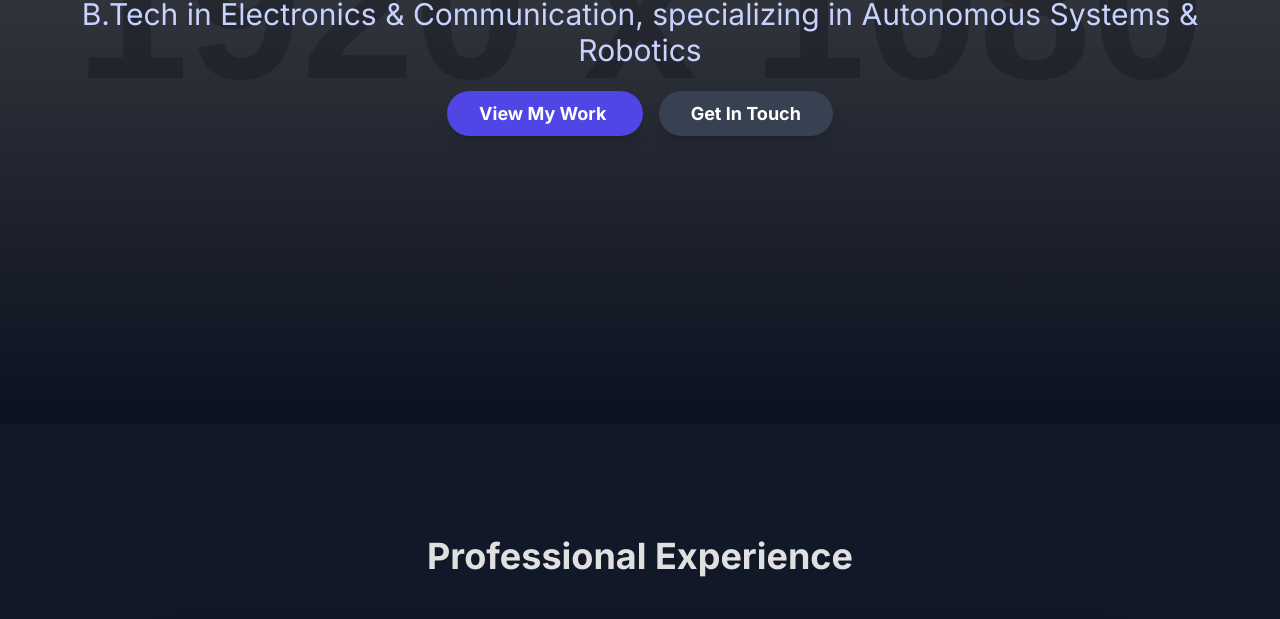
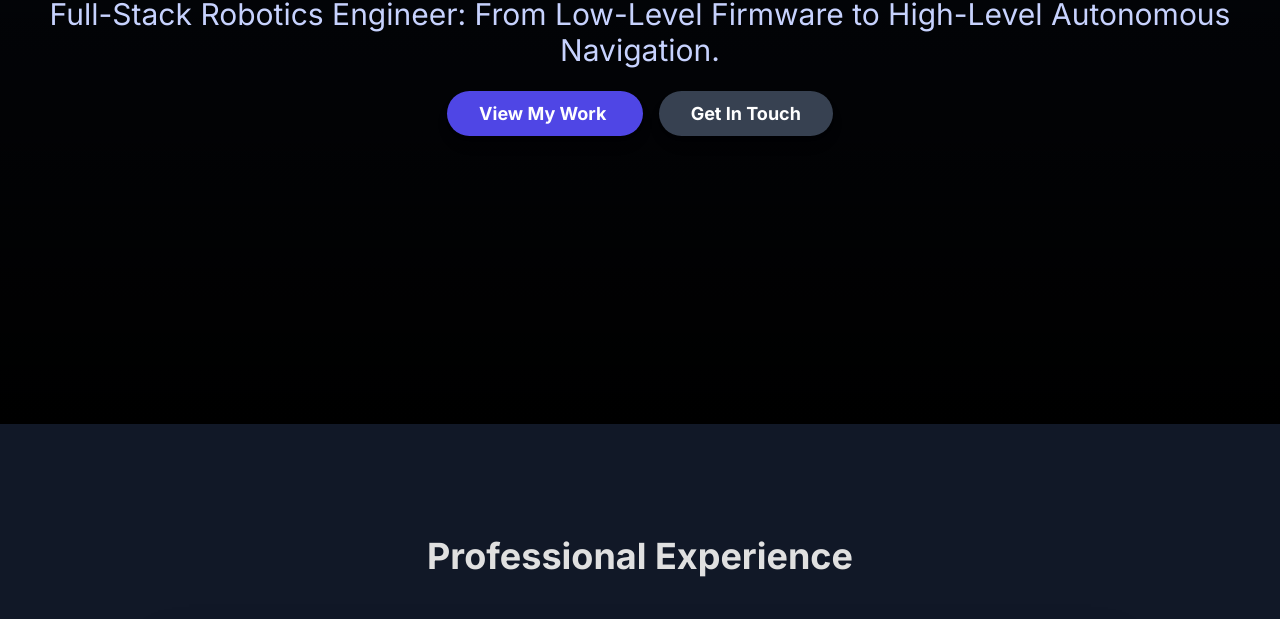
Before and after one commit to sudhanshur555/Portfolio, a plain HTML site: page index.html in a window 1280 px wide. Shown: the part 441-1060 px from the top of the page. Drawn offline with nearby package versions, Linux system fonts and the light colour scheme; placeholder pictures from the web are drawn by us.

Commit message:
Fixed github logo and background theme

```diff
--- a/index.html
+++ b/index.html
@@ -19,8 +19,8 @@
         }
         .hero-bg {
             background-color: #0B1120;
-            background-image: linear-gradient(180deg, rgba(0,0,0,0.6) 0%, #0B1120 100%),
-                              url('https://placehold.co/1920x1080/0B1120/E0E0E0?text=Robotics+Banner');
+            background-image: linear-gradient(180deg, rgba(0,0,0,0.6) 0%, #000000 100%),
+                              url('');
             background-size: cover;
             background-position: center;
             background-attachment: fixed;
@@ -115,7 +115,7 @@
                     Hi, I'm Sudhanshu Ranjan
                 </h1>
                 <p class="text-xl md:text-3xl font-light mb-8 text-indigo-200">
-                    B.Tech in Electronics & Communication, specializing in Autonomous Systems & Robotics
+                    Full-Stack Robotics Engineer: From Low-Level Firmware to High-Level Autonomous Navigation.
                 </p>
                 <div class="space-x-4">
                     <a href="#projects" class="btn-primary text-white font-bold py-3 px-8 rounded-full text-lg shadow-lg">
@@ -291,7 +291,7 @@
                     </a>
                     <!-- GitHub -->
                     <a href="https://github.com/sudhanshur555" target="_blank" rel="noopener noreferrer" class="text-gray-400 hover:text-indigo-400 transition-colors" title="GitHub">
-                        <svg class="w-10 h-10" fill="currentColor" viewBox="0 0 24 24" aria-hidden="true"><path fill-rule="evenodd" d="M12 2.25c-5.385 0-9.75 4.365-9.75 9.75s4.365 9.75 9.75 9.75 9.75-4.365 9.75-9.75S17.385 2.25 12 2.25ZM8.25 10.5a1.5 1.5 0 1 1 3 0 1.5 1.5 0 0 1-3 0Zm-1.06 4.28a.75.75 0 0 0-1.06 1.06c.66.66 1.519 1.12 2.53 1.39a.75.75 0 0 0 .84-1.09 3.752 3.752 0 0 1-2.25-1.58c-.14-.25-.33-.48-.56-.7Z" clip-rule="evenodd" /><path d="M12 2.25c-5.385 0-9.75 4.365-9.75 9.75s4.365 9.75 9.75 9.75 9.75-4.365 9.75-9.75S17.385 2.25 12 2.25ZM10.5 12a1.5 1.5 0 1 1 3 0 1.5 1.5 0 0 1-3 0Zm3.94 4.28a.75.75 0 0 0-1.06-1.06 3.752 3.752 0 0 1-2.25 1.58.75.75 0 0 0 .84 1.09c1.011-.27 1.87-.73 2.53-1.39.23-.22.42-.45.56-.7Z" /></svg>
+                        <svg class="w-10 h-10" fill="currentColor" viewBox="0 0 24 24" aria-hidden="true"><path d="M12 2.247c-5.385 0-9.75 4.365-9.75 9.75 0 4.307 2.79 7.958 6.65 9.244.485.09.66-.21.66-.468 0-.23-.008-.84-.012-1.648-2.708.59-3.28-1.305-3.28-1.305-.44-1.118-1.075-1.416-1.075-1.416-.88-.6.066-.588.066-.588.973.068 1.485 1.0 1.485 1.0.865 1.48 2.268 1.05 2.82.804.09-.625.338-1.05.613-1.29-2.153-.245-4.418-1.076-4.418-4.79 0-1.058.378-1.923.997-2.6.09-.245-.433-1.23.094-2.562 0 0 .813-.26 2.663.997.773-.215 1.6-.323 2.42-.323s1.647.108 2.42.323c1.85-1.257 2.66-1 2.66-1 .527 1.332.184 2.317.094 2.562.62.677.997 1.542.997 2.6 0 3.724-2.268 4.543-4.425 4.782.348.3.658.89.658 1.795 0 1.295-.012 2.34-.012 2.657 0 .26.173.56.665.466C18.96 20.025 21.75 16.354 21.75 12 21.75 6.612 17.385 2.247 12 2.247Z" /></svg>
                     </a>
                     <!-- Email -->
                     <a href="mailto:sudhanshur555@gmail.com" class="text-gray-400 hover:text-indigo-400 transition-colors" title="Email">
```
